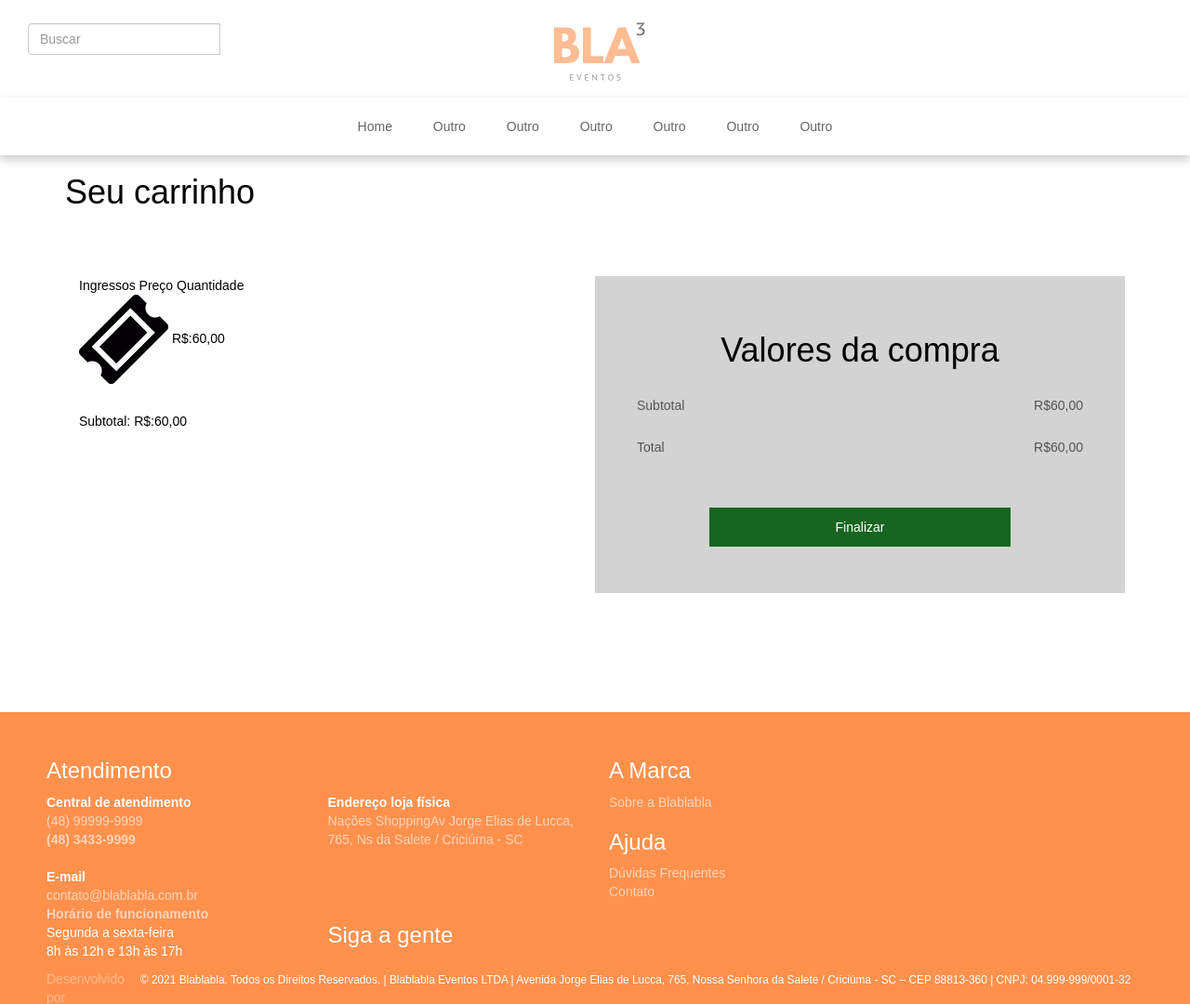
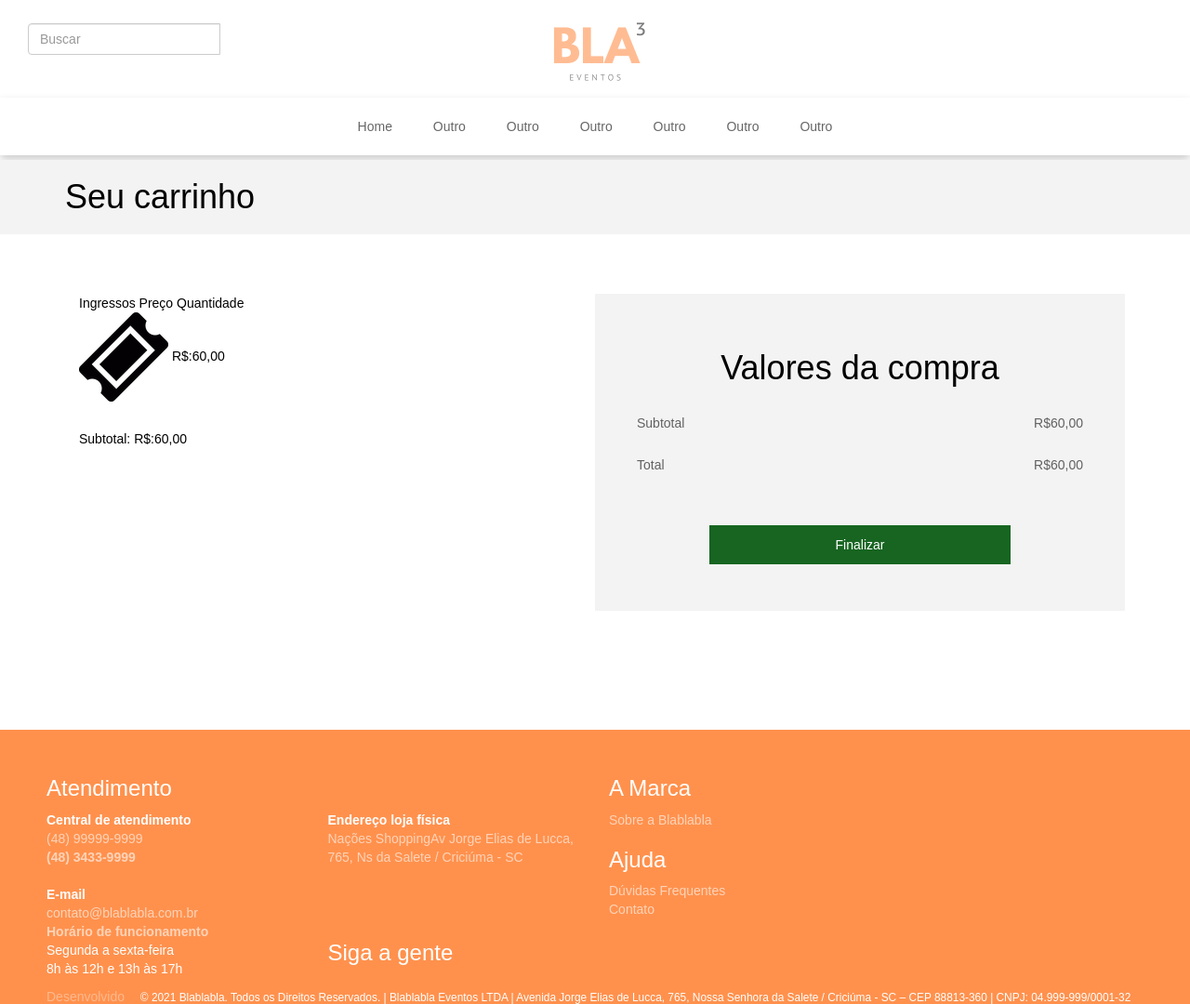
Before and after one commit to Will-Arcenio/APS-IntelligentTicket, a PHP site: page /view/page/frontend/html/carrinho.php in a window 1280 px wide. Shown: the top 1080 px of the page at 93% size. Run offline with PHP 8.4, Linux system fonts and the light colour scheme; some libraries are stand-ins or nearby versions.

Commit message:
ajustes no carrinho - CSS

```diff
--- a/skins/css/estilo.css
+++ b/skins/css/estilo.css
@@ -259,7 +259,16 @@ h4 a:hover {
     text-decoration: none;
 }
 /* FIM CABEÇALHO */
-
+/* BREADCRUMBS */
+.breadcrumbs {
+    background: #f3f3f3;
+    margin-top: 5px;
+    margin-bottom: 5%;
+}
+.title-bread {
+    margin: 20px 0px;
+}
+/*FIM BREADCRUMBS*/
 /* INICIO BANNER */
 div.title {
     text-align: center;
--- a/view/page/frontend/html/carrinho.php
+++ b/view/page/frontend/html/carrinho.php
@@ -59,8 +59,20 @@
               </nav>
         </div>
     </div>
+    <div class="breadcrumbs">
+        <div class="container">
+            <div class="row">
+                <div class="container relative">
+                    <ul class="bc-links">
+                        <li class="Cart">
+                        </li>
+                    </ul>
+                    <h1 class="title-bread">Seu carrinho</h1>
+                </div>
+            </div>
+        </div>
+    </div>
     <div class="container SeuCarrinho">
-        <h1 class="title-carrinho">Seu carrinho</h1>
         <div class="conteudo col-md-6  col-xs-12">
             <thead>
                 <tr>
@@ -79,7 +91,7 @@
             </thead>
         </div>
         <div class="container">
-            <div class="col-md-6 title col-xs-12" style="background-color:LightGray;">
+            <div class="col-md-6 title col-xs-12" style="background-color:#f3f3f3;">
                 <h1 class="title">Valores da compra</h1>
                 <div class="conteudo-carrinho-valores col-md-12 col-xs-12">
                     <div class="subtotal col-md-6 col-xs-6 text-left"><span>Subtotal</span></div>
```
